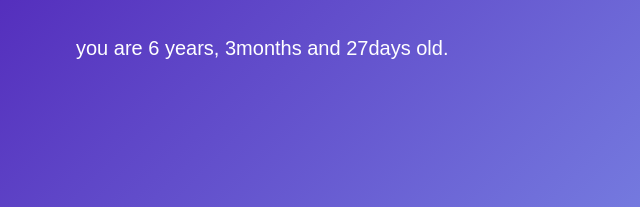
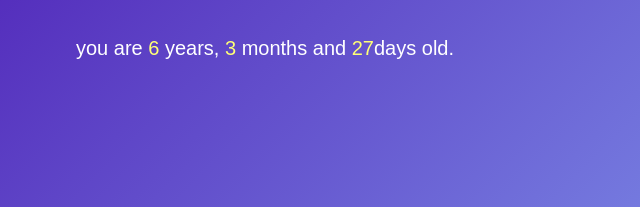
Before and after one commit to dev-salih/Age-Calculator-App, a plain HTML site: page index.html in a window 1280 px wide. Both pictures are taken after typing "2020-01-15" into the empty fields and a click on the button "Calculate". Shown: the part 438-645 px from the top of the page, 60-700 px from the left. Drawn offline with Linux system fonts and the light colour scheme.

Commit message:
span is styled

```diff
--- a/script.js
+++ b/script.js
@@ -36,7 +36,7 @@ function calculateAge() {
         m3 = 11;
         y3--;
     }
-    result.innerHTML = `you are <span>${y3}</span> years, <span>${m3}</span>months and <span>${d3}</span>days old.`;
+    result.innerHTML = `you are <span>${y3}</span> years, <span>${m3}</span> months and <span>${d3}</span>days old.`;
 }
 
 function getDaysInMonth(year, month){
--- a/style.css
+++ b/style.css
@@ -66,3 +66,6 @@
 #result{
     font-size: 20px;
 }
+#result span{
+    color: #ffff76;
+}
```
